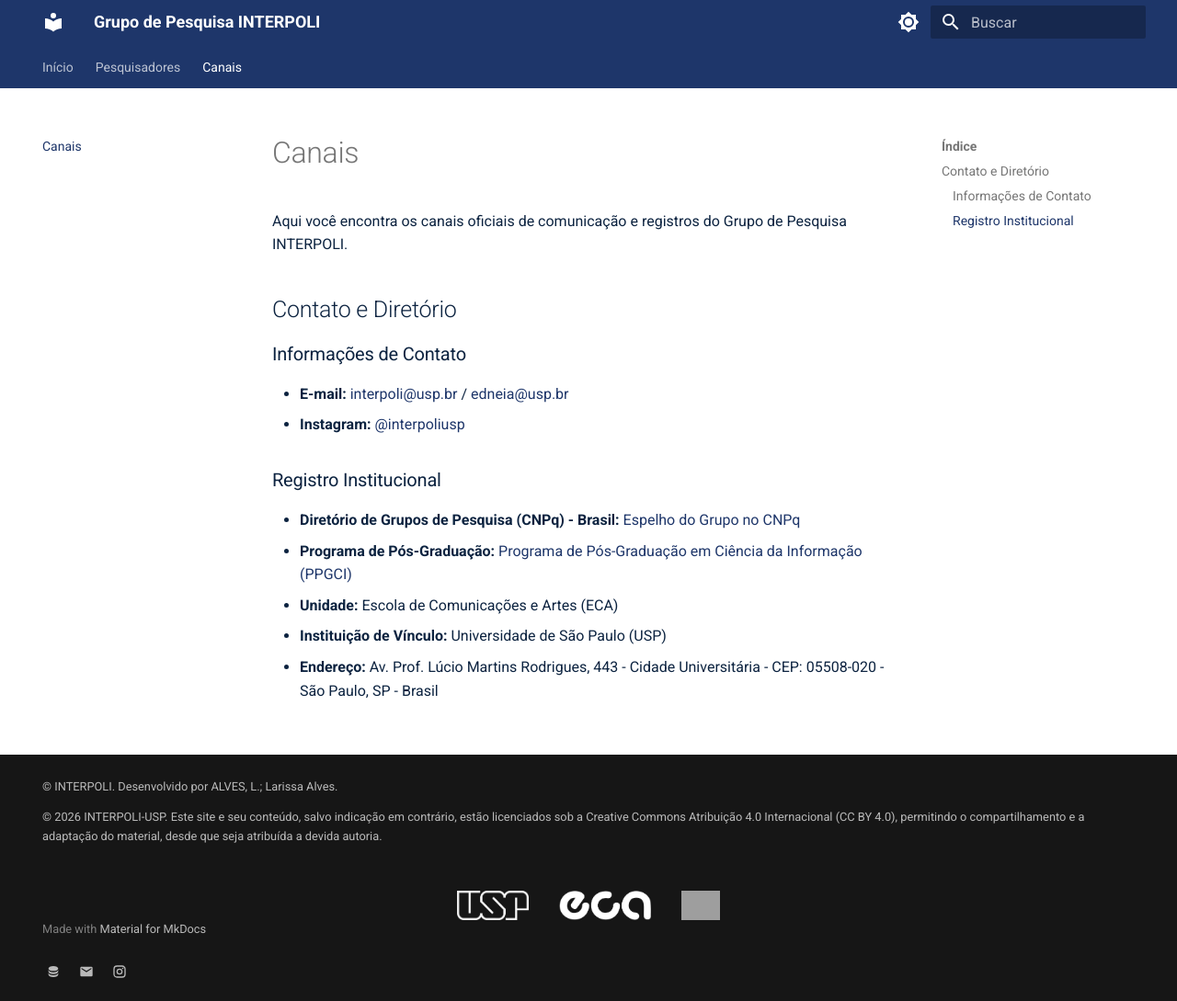
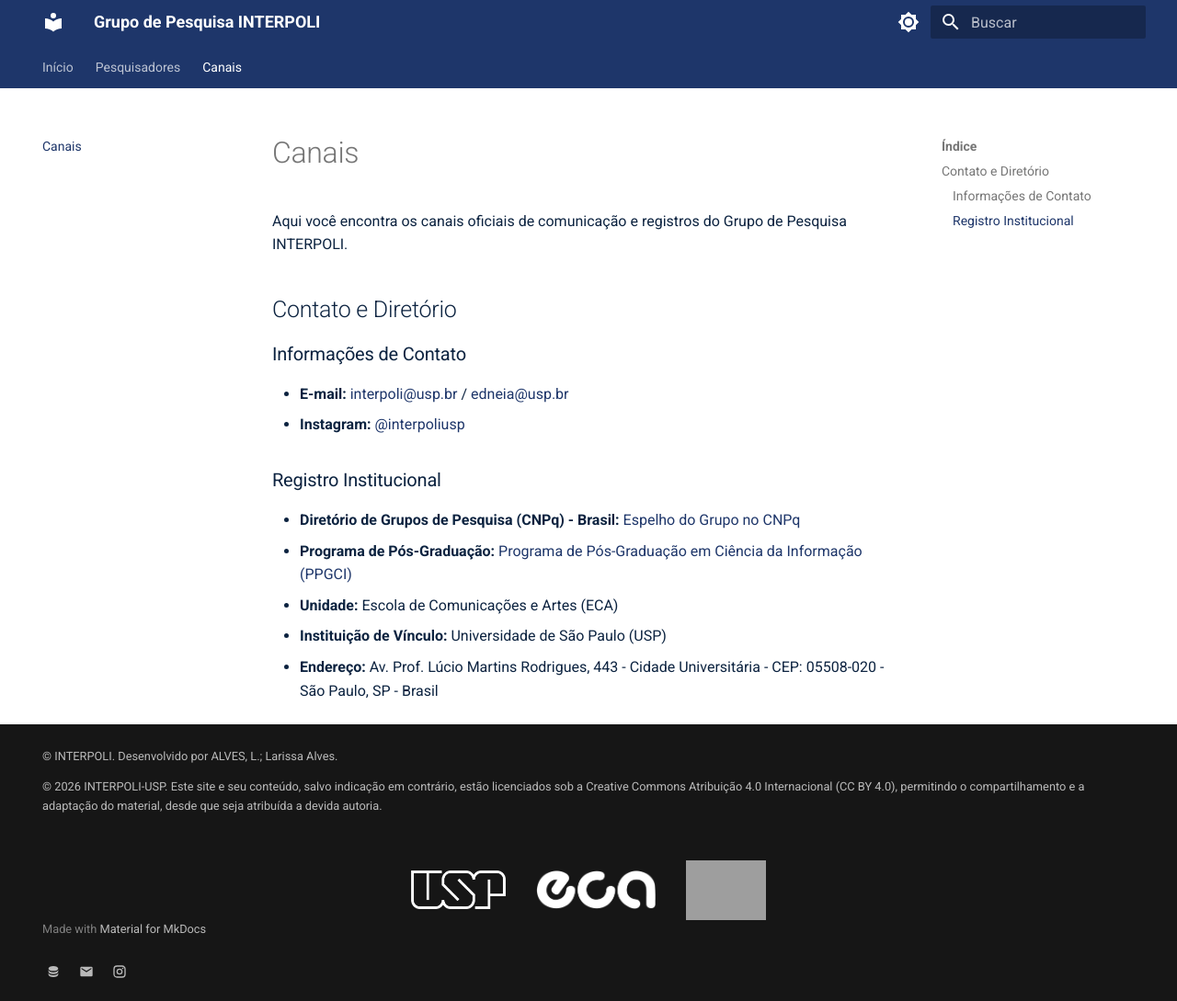
Before and after one commit to interpoli/interpoli.github.io, an MkDocs documentation site: the page built from docs/canais.md, in a window 1280 px wide and 1089 px high. Shown: the whole window at 92% size. Built offline with MkDocs 1.6.1 and Material for MkDocs 9.7.7, drawn with Linux system fonts in a browser that asks for light colours; grey boxes are pictures that could not be loaded.

Commit message:
Update mkdocs.yml

```diff
--- a/mkdocs.yml
+++ b/mkdocs.yml
@@ -64,7 +64,7 @@
     <p>© 2026 INTERPOLI-USP. Este site e seu conteúdo, salvo indicação em contrário, estão licenciados sob <a href="https://creativecommons.org/licenses/by-nc/4.0/" target="_blank">a Creative Commons Atribuição 4.0 Internacional (CC BY 4.0)</a>, permitindo o compartilhamento e a adaptação do material, desde que seja atribuída a devida autoria.</p>
     <br>
     <div style="text-align: center; margin-top: 15px;">
-        <a href="https://www.usp.br" target="_blank"><img src="/assets/logo-usp.png" alt="USP" style="display: inline; vertical-align: middle; max-height: 32px; width: auto; margin: 0 15px;"></a>
-        <a href="https://www3.eca.usp.br" target="_blank"><img src="/assets/logo-eca.png" alt="ECA USP" style="display: inline; vertical-align: middle; max-height: 32px; width: auto; margin: 0 15px;"></a>
-        <a href="https://interpoli.github.io/" target="_blank"><img src="/assets/logo-branco.png" alt="INTERPOLI" style="display: inline; vertical-align: middle; max-height: 32px; width: auto; margin: 0 15px;"></a>
+        <a href="https://www.usp.br" target="_blank"><img src="/assets/logo-usp.png" alt="USP" style="display: inline; vertical-align: middle; max-height: 42px; width: auto; margin: 0 15px;"></a>
+        <a href="https://www3.eca.usp.br" target="_blank"><img src="/assets/logo-eca.png" alt="ECA USP" style="display: inline; vertical-align: middle; max-height: 42px; width: auto; margin: 0 15px;"></a>
+        <a href="https://interpoli.github.io/" target="_blank"><img src="/assets/logo-branco.png" alt="INTERPOLI" style="display: inline; vertical-align: middle; max-height: 65px; width: auto; margin: 0 15px;"></a>
     </div>
```
